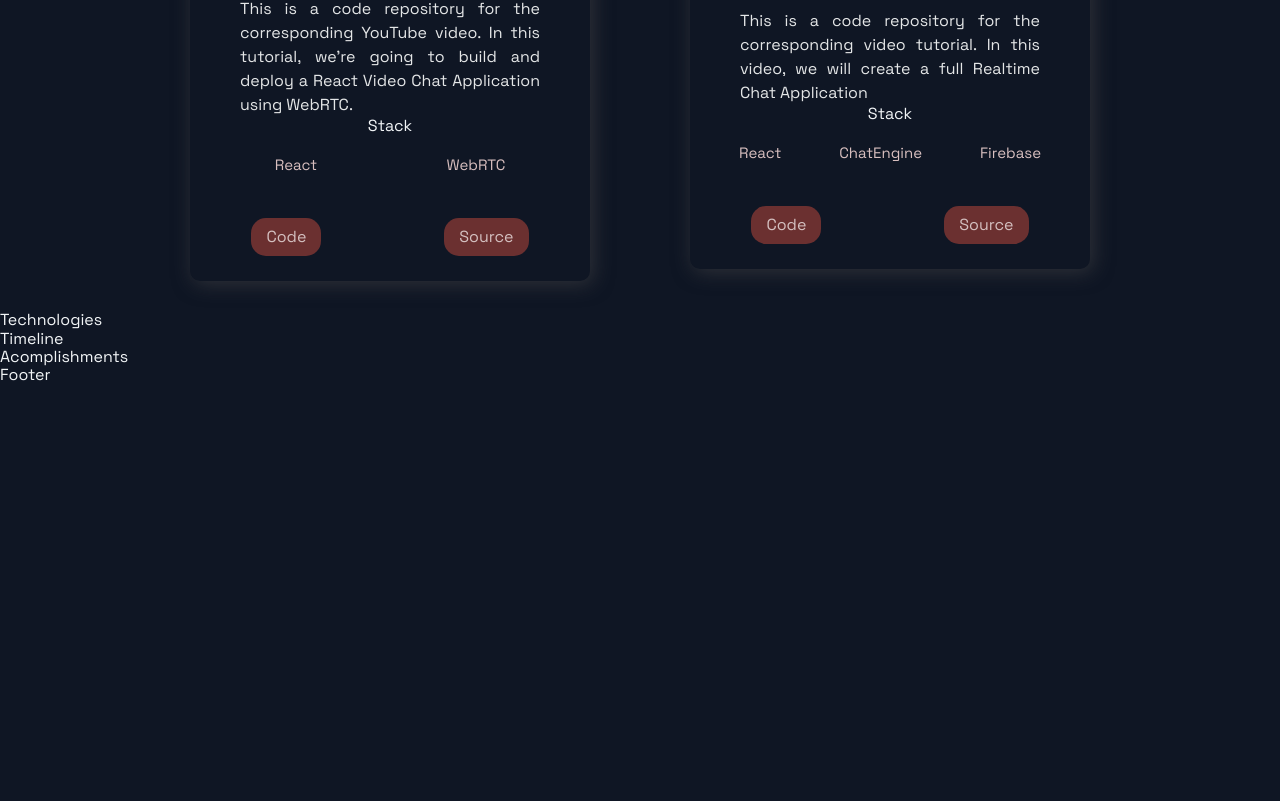
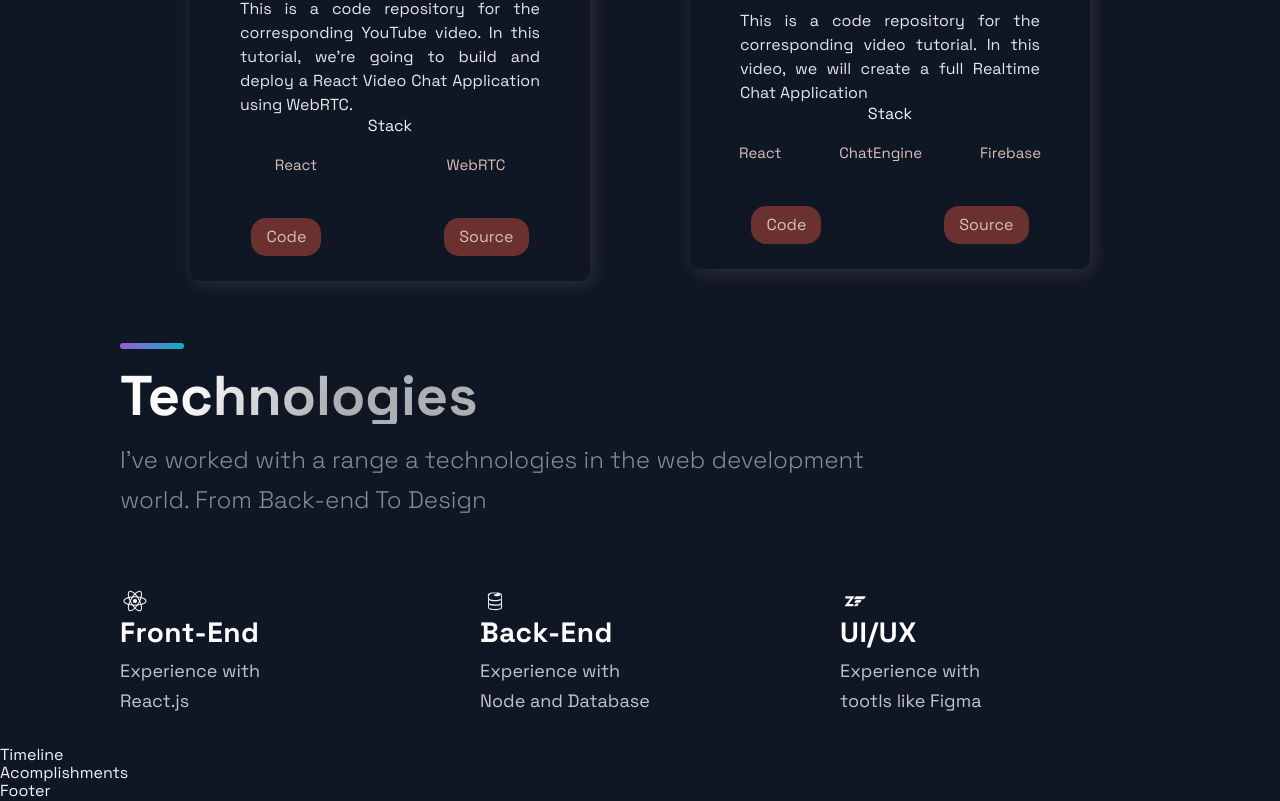
Before and after one commit to MadeInHellH/Portfolio_W1, a Next.js app: page / in a window 1280 px wide. Shown: the part 1891-2692 px from the top of the page. Before the commit the page ends 2276 px from the top, so only its background shows below. Built offline with nearby package versions, Linux system fonts and the light colour scheme.

Commit message:
Technologies Section

```diff
--- a/src/components/Technologies/Technologies.js
+++ b/src/components/Technologies/Technologies.js
@@ -4,9 +4,47 @@
 import { List, ListContainer, ListItem, ListParagraph, ListTitle } from './TechnologiesStyles';
 
 const Technologies = () =>  (
-  <div>
-    Technologies
-  </div>
+  <Section id='tech'>
+    <SectionDivider />
+    <br />
+    <SectionTitle>Technologies</SectionTitle>
+    <SectionText>
+      I've worked with a range a technologies in the web development world.
+      From Back-end To Design
+    </SectionText>
+    <List>
+      <ListItem>
+        <DiReact size="3rem" />
+        <ListContainer>
+          <ListTitle>Front-End</ListTitle>
+          <ListParagraph>
+            Experience with <br />
+            React.js
+          </ListParagraph>
+        </ListContainer>
+      </ListItem>
+      <ListItem>
+        <DiFirebase size="3rem" />
+        <ListContainer>
+          <ListTitle>Back-End</ListTitle>
+          <ListParagraph>
+            Experience with <br />
+            Node and Database
+          </ListParagraph>
+        </ListContainer>
+      </ListItem>
+      <ListItem>
+        <DiZend size="3rem" />
+        <ListContainer>
+          <ListTitle>UI/UX</ListTitle>
+          <ListParagraph>
+            Experience with <br />
+            tootls like Figma
+          </ListParagraph>
+        </ListContainer>
+      </ListItem>
+    </List>
+  </Section>
 );
 
 export default Technologies;
```
Also changed, not shown: 1 other file (tests, documents, lock files or other folders).
